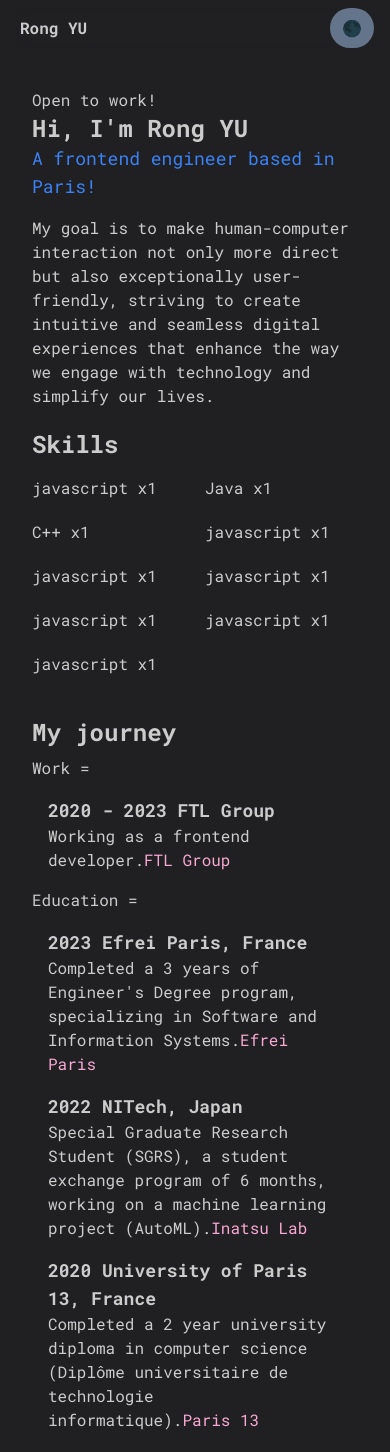
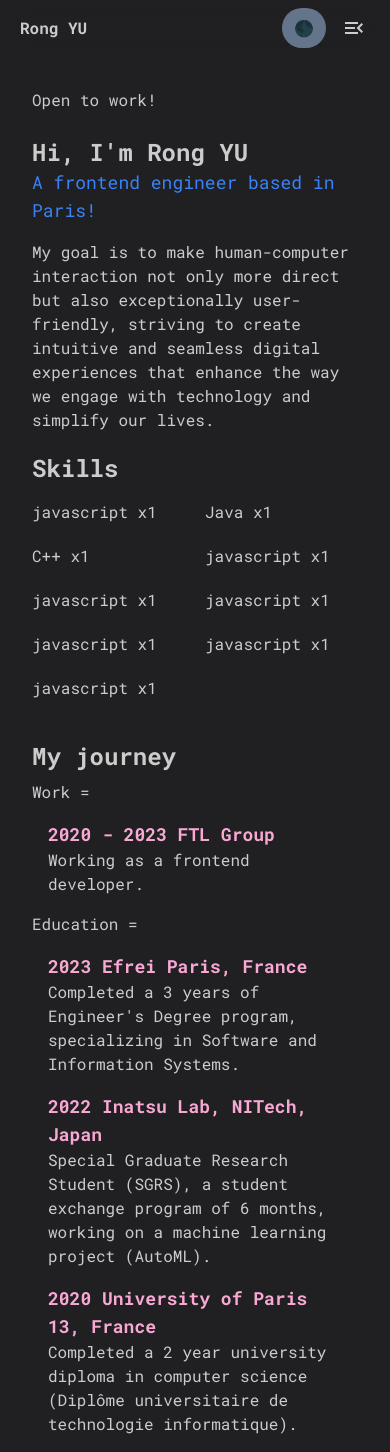
Before and after one commit to Rong-YU/portfolio, a Next.js app: page / in a window 390 px wide. Built offline with nearby package versions, Linux system fonts and the light colour scheme.

Commit message:
Feature: add mui

```diff
--- a/app/components/Header.tsx
+++ b/app/components/Header.tsx
@@ -5,6 +5,12 @@ import { usePathname } from "next/navigation";
 import React from "react";
 import { motion } from "framer-motion";
 import { useTheme } from "./ThemeProvider";
+import Button from "@mui/material/Button";
+import { IconButton } from "@mui/material";
+import Menu from "@mui/material/Menu";
+import MenuItem from "@mui/material/MenuItem";
+import { MenuOpenOutlined } from "@mui/icons-material";
+
 type Props = {};
 
 type LinkItemProps = {
@@ -21,6 +27,44 @@ const LinkItem = ({ href, path, children }: LinkItemProps) => {
 	);
 };
 
+const NavMenu = () => {
+	const [anchorEl, setAnchorEl] = React.useState<null | HTMLElement>(null);
+
+	const handleClick = (event: React.MouseEvent<HTMLButtonElement>) => {
+		setAnchorEl(event.currentTarget);
+	};
+
+	const handleClose = () => {
+		setAnchorEl(null);
+	};
+
+	return (
+		<div>
+			<IconButton aria-controls="nav-menu" aria-haspopup="true" onClick={handleClick} color="inherit">
+				<MenuOpenOutlined></MenuOpenOutlined>
+			</IconButton>
+			<Menu id="nav-menu" anchorEl={anchorEl} keepMounted open={Boolean(anchorEl)} onClose={handleClose}>
+				<MenuItem onClick={handleClose}>
+					<Link href="/">
+						<span>/</span>
+					</Link>
+				</MenuItem>
+				<MenuItem onClick={handleClose}>
+					<Link href="/works">
+						<span>Works</span>
+					</Link>
+				</MenuItem>
+
+				<MenuItem onClick={handleClose}>
+					<Link href="/guestbook">
+						<span>Guest</span>
+					</Link>
+				</MenuItem>
+			</Menu>
+		</div>
+	);
+};
+
 export default function Header({}: Props) {
 	const pathName = usePathname();
 	const { theme, setTheme } = useTheme();
@@ -28,7 +72,7 @@ export default function Header({}: Props) {
 		<motion.div
 			initial={{ y: -50 }}
 			animate={{ y: 0 }}
-			className="flex sticky z-5 top-0 backdrop-blur-sm mx-4 mt-2 justify-between"
+			className="flex sticky z-10 top-0 backdrop-blur-sm mx-4 mt-2 justify-between"
 		>
 			<Link className="p-2 pl-0 mx-1" href="/">
 				<p className="font-bold">Rong YU</p>
@@ -41,6 +85,8 @@ export default function Header({}: Props) {
 					<p>Contact</p>
 				</LinkItem>
 			</div>
+
+			<div className="flex flex-row">
 				<motion.div
 					whileTap={{ rotate: 360, scale: 1.2 }}
 					onClick={setTheme}
@@ -50,14 +96,8 @@ export default function Header({}: Props) {
 				>
 					{theme === "light" ? "🌝" : "🌑"}
 				</motion.div>
-			{/* <div className="flex flex-row">
-				<IconButton
-					aria-label="toggle theme"
-					onClick={toggleColorMode}
-					icon={colorMode === "light" ? <MoonIcon /> : <SunIcon />}
-				></IconButton>
 				<div className="ml-2 md:hidden">
-					<Menu isLazy id="mobile-menu">
+					{/* <Menu isLazy id="mobile-menu">
 						<MenuButton as={IconButton} icon={<HamburgerIcon />} variant="outline" aria-label="Options" />
 						<MenuList>
 							<MenuItem as={Link} href="/">
@@ -71,8 +111,10 @@ export default function Header({}: Props) {
 							</MenuItem>
 						</MenuList>
 					</Menu> */}
-			{/* </div> */}
-			{/* </div> */}
+					<NavMenu></NavMenu>
+					<div></div>
+				</div>
+			</div>
 		</motion.div>
 	);
 }
--- a/app/components/ProjectList.tsx
+++ b/app/components/ProjectList.tsx
@@ -1,6 +1,9 @@
 "use client";
 import { motion, AnimatePresence, AnimateSharedLayout } from "framer-motion";
 import React, { ReactNode, useState } from "react";
+import { CloseFullscreen } from "@mui/icons-material";
+import { CloseOutlined } from "@mui/icons-material";
+import { IconButton } from "@mui/material";
 
 type Props = {};
 
@@ -41,11 +44,15 @@ export default function ProjectList({}: Props) {
 			<AnimatePresence>
 				{selectedId && (
 					<motion.div
-						className="border border-black shadow-lg p-4 backdrop-blur-lg fixed w-full h-full top-0 left-0 md:w-1/3 md:h-3/6 md:left-1/3 md:top-1/4"
+						className="z-20 border border-black shadow-lg p-4 backdrop-blur-lg fixed w-full h-full top-0 left-0 md:w-1/3 md:h-3/6 md:left-1/3 md:top-1/4"
 						layoutId={selectedId}
 					>
 						<div className="float-right">
 							{/* <CloseButton size="sm" onClick={() => setSelectedId(null)} /> */}
+							<IconButton onClick={() => setSelectedId(null)} color="inherit">
+								<CloseFullscreen className="md:hidden"></CloseFullscreen>
+								<CloseOutlined className="hidden md:inline"></CloseOutlined>
+							</IconButton>
 						</div>
 
 						<motion.h5>{item?.subtitle}</motion.h5>
--- a/app/components/TypeWriter.tsx
+++ b/app/components/TypeWriter.tsx
@@ -11,7 +11,7 @@ export default function TypeWriter({}: Props) {
 		delaySpeed: 2000,
 	});
 	return (
-		<div>
+		<div className=" inline-block h-12">
 			{text}
 			<Cursor cursorColor="#2DD4BF" cursorStyle="_"></Cursor>
 		</div>
--- a/app/page.tsx
+++ b/app/page.tsx
@@ -40,57 +40,59 @@ export default function Home() {
 				<h1 className="font-bold text-2xl">My journey</h1>
 				<h2 className="mt-2">Work =</h2>
 				<div className="m-4">
-					<p className="font-bold text-lg">2020 - 2023 FTL Group</p>
-					<p>
-						Working as a frontend developer.
+					<p className="font-bold text-lg">
 						<a className="hover:underline text-pink-300" target="_blank" href="https://www.group-ftl.com/">
-							FTL Group
+							2020 - 2023 FTL Group
 						</a>
 					</p>
+					<p>Working as a frontend developer.</p>
 				</div>
 				<h2 className="mt-2">Education = </h2>
 				<div className="m-4">
-					<p className="font-bold text-lg">2023 Efrei Paris, France</p>
-					<p>
-						{
-							"Completed a 3 years of Engineer's Degree program, specializing in Software and Information Systems."
-						}
+					<p className="font-bold text-lg">
 						<a
 							className="hover:underline text-pink-300"
 							target="_blank"
 							href="https://www.efrei.fr/programme-grande-ecole/cycle-ingenieur-par-apprentissage-lsi-hybride/"
 						>
-							Efrei Paris
+							2023 Efrei Paris, France
 						</a>
+					</p>
+					<p>
+						{
+							"Completed a 3 years of Engineer's Degree program, specializing in Software and Information Systems."
+						}
 					</p>
 				</div>
 
 				<div className="m-4">
-					<p className="font-bold text-lg">2022 NITech, Japan</p>
-					<p>
-						Special Graduate Research Student (SGRS), a student exchange program of 6 months, working on a
-						machine learning project (AutoML).
+					<p className="font-bold text-lg">
 						<a
 							className="hover:underline text-pink-300"
 							target="_blank"
 							href="http://www-als.ics.nitech.ac.jp/en_index.html"
 						>
-							Inatsu Lab
+							2022 Inatsu Lab, NITech, Japan
 						</a>
+					</p>
+					<p>
+						Special Graduate Research Student (SGRS), a student exchange program of 6 months, working on a
+						machine learning project (AutoML).
 					</p>
 				</div>
 				<div className="m-4">
-					<p className="font-bold text-lg">2020 University of Paris 13, France</p>
-					<p>
-						Completed a 2 year university diploma in computer science (Diplôme universitaire de technologie
-						informatique).
+					<p className="font-bold text-lg">
 						<a
 							className="hover:underline text-pink-300"
 							target="_blank"
 							href="http://odf.univ-paris13.fr/fr/offre-de-formation/feuilleter-le-catalogue-1/sciences-technologies-sante-STS/dut-CB/dut-informatique-program-vdtin-316-2.html"
 						>
-							Paris 13
+							2020 University of Paris 13, France
 						</a>
+					</p>
+					<p>
+						Completed a 2 year university diploma in computer science (Diplôme universitaire de technologie
+						informatique).
 					</p>
 				</div>
 			</section>
--- a/package.json
+++ b/package.json
@@ -9,6 +9,10 @@
     "lint": "next lint"
   },
   "dependencies": {
+    "@emotion/react": "^11.11.1",
+    "@emotion/styled": "^11.11.0",
+    "@mui/icons-material": "^5.14.11",
+    "@mui/material": "^5.14.11",
     "@types/node": "20.5.1",
     "@types/react": "18.2.20",
     "@types/react-dom": "18.2.7",
```
Also changed, not shown: 1 other file (tests, documents, lock files or other folders). Lines whose indentation alone changed are shown as unchanged.
